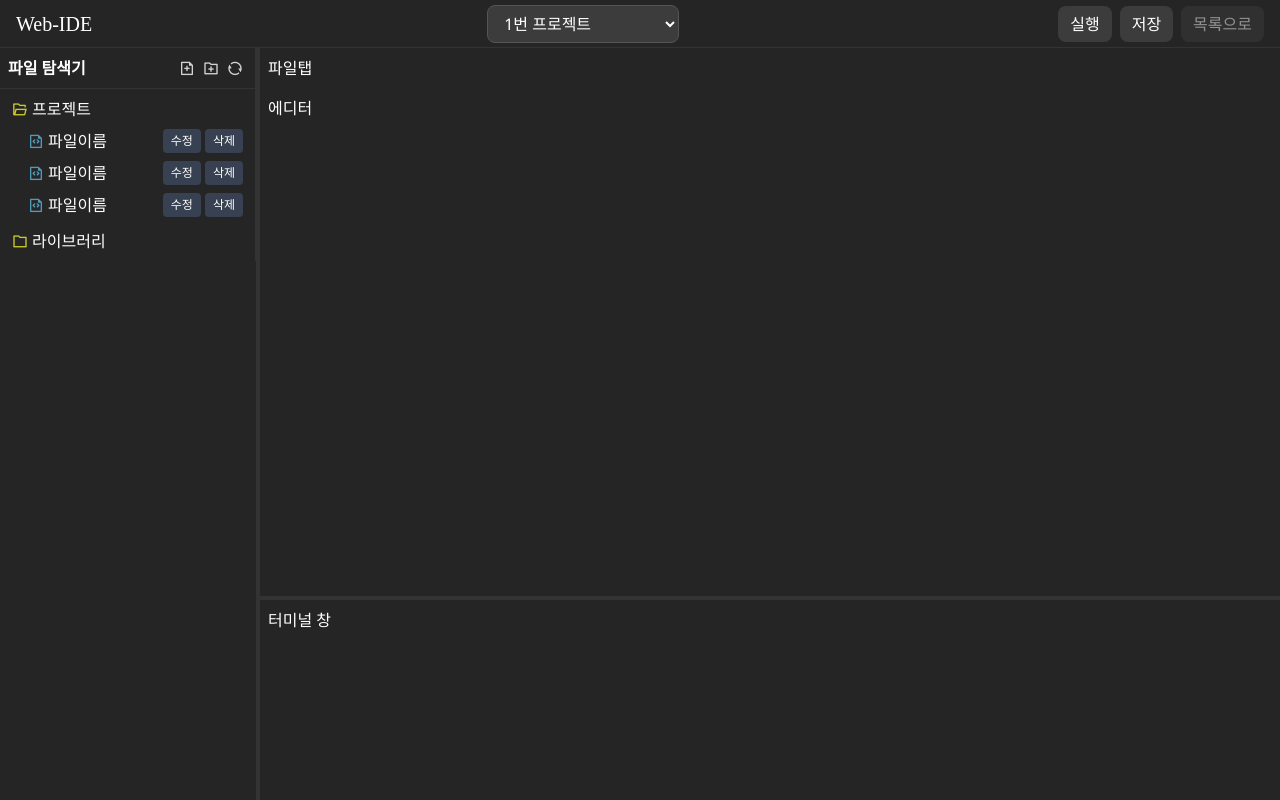
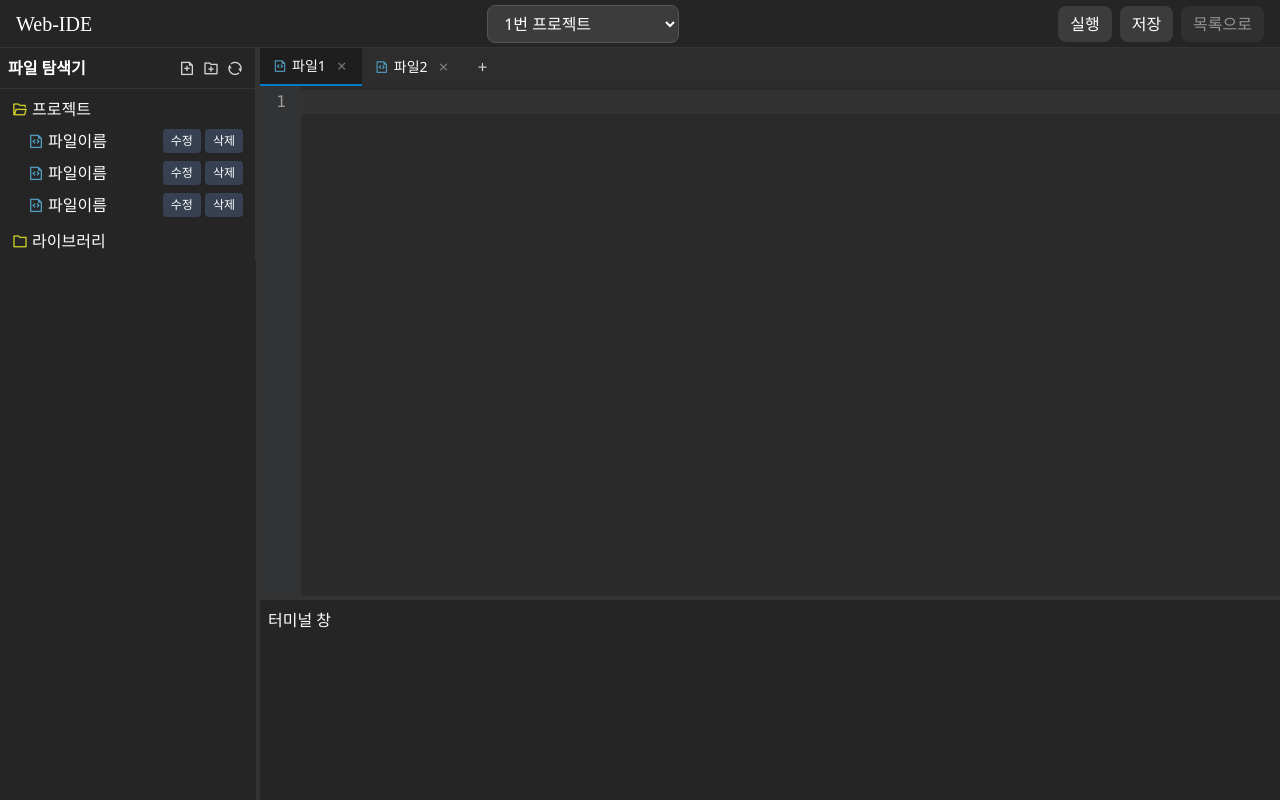
Before and after one commit to jaewoo-rain/webide-demo, a React (Vite) app: page / in a window 1280 px wide. Built offline with nearby package versions, Linux system fonts and the light colour scheme.

Commit message:
feat:editor 작성 - fileTab이랑 editor랑 결합 - codemirror 확인 - ctrl+s 시 저장 기능 추가 - 전체 화면 resize꽉 차게 만들기

```diff
--- a/package.json
+++ b/package.json
@@ -11,7 +11,9 @@
   },
   "dependencies": {
     "axios": "^1.13.2",
+    "codemirror": "^5.65.20",
     "react": "^19.2.0",
+    "react-codemirror2": "^9.0.1",
     "react-dom": "^19.2.0"
   },
   "devDependencies": {
--- /dev/null
+++ b/src/components/ide/Editor.css
@@ -0,0 +1,14 @@
+.code-editor {
+  font-family: 'Consolas', 'Monaco', monospace;
+  line-height: 1.5;
+}
+.active {
+  background-color: #1E1E1E;
+  border-bottom: 2px solid #007ACC;
+}
+
+.code-editor,
+.code-editor .CodeMirror {
+  height: 100%;
+  width: 100%;
+}
--- /dev/null
+++ b/src/components/ide/Editor.jsx
@@ -0,0 +1,146 @@
+import { useEffect, useRef } from "react"
+import "./Editor.css"
+
+import CodeMirror from "codemirror";
+import "codemirror/lib/codemirror.css";
+import "codemirror/theme/darcula.css";
+import "codemirror/addon/edit/closebrackets";
+// 언어 모드 (필요한 것만)
+// import "codemirror/mode/javascript/javascript";
+import "codemirror/mode/python/python";
+import "codemirror/addon/edit/matchbrackets";
+import "codemirror/addon/selection/active-line";
+import "codemirror/addon/fold/foldgutter";
+import "codemirror/addon/fold/foldcode";
+import "codemirror/addon/fold/brace-fold";
+import "codemirror/addon/fold/comment-fold";
+import "codemirror/addon/fold/indent-fold";
+import "codemirror/addon/fold/foldgutter.css";
+
+export default function Editor(){
+
+    const textareaRef = useRef(null);
+    const editorRef = useRef(null);
+
+    function onClickTab(page){
+        console.log(`${page}탭 클릭`);
+    }
+
+    function onCloseTab(page){
+        console.log(`${page}탭 닫음`);
+
+    }
+
+    function addTab(){
+        console.log("페이지 추가 탭 클릭")
+    }
+    function saveCode() {
+        const cm = editorRef.current;
+        if (!cm) return;
+
+        cm.focus();
+        cm.getInputField().blur();
+        cm.focus();
+
+        const code = cm.getValue();
+        console.log("저장됨:", code);
+
+        // 여기서 API 호출!
+        // fetch("/api/save", { method: "POST", body: JSON.stringify({ code }) })
+        }
+
+
+    useEffect(()=>{
+        if(editorRef.current) return;
+
+        editorRef.current = CodeMirror.fromTextArea(textareaRef.current,{
+            value: "코드미러 시작",
+            mode: "python",
+            theme: "darcula",
+            lineNumbers: true, // 왼쪽 라인 넘버 표시
+            styleActiveLine: true, // 현재 라인 강조
+            foldGutter: true, // 코드 접기 UI 활성화
+            gutters: ["CodeMirror-linenumbers", "CodeMirror-foldgutter"],
+            tabSize: 4, // 탭 하나의 공백 수
+            lineWrapping: false, // 자동 줄바꿈
+            inputStyle: "contenteditable", // 한글 IME 안정화
+            autoCloseBrackets: true, // 괄호 자동 완성
+            matchBrackets: true, // 짝 괄호 강조
+            scrollbarStyle: "native"
+        });
+
+        // Ctrl+S 저장 코드
+        editorRef.current.on("keydown", (cm, e) => {
+            const isSave = (e.ctrlKey || e.metaKey) && e.key.toLowerCase() === "s";
+
+            // IME 조합 중이면 저장 타이밍 꼬일 수 있어서 방지
+            if (e.isComposing) return;
+
+            if (isSave) {
+                e.preventDefault(); // 브라우저 기본 저장 막기
+                saveCode();
+            }
+        });
+    },[])
+
+    return(
+        <>
+         <div className="bg-[#2D2D2D] flex text-sm">
+            <div key={1}
+            onClick={()=>{
+                    onClickTab(1);
+                }}
+            className="file-tab px-3 py-2 flex items-center hover:bg-[#37373D] cursor-pointer active"
+            >
+                <div className="w-4 h-4 flex items-center justify-center mr-1">
+                    <i className="ri-file-code-line text-[#519ABA]"/>
+                </div>
+                <span>파일1</span>
+                <button className="ml-2 w-4 h-4 flex items-center justify-center opacity-50 hover:opacity-100"
+                onClick={(e)=>{
+                    e.stopPropagation();
+                    onCloseTab(1);
+                }}>
+                    <i className="ri-close-line"/>
+                </button>
+            </div>
+
+            <div key={2}
+            onClick={()=>{
+                    onClickTab(2);
+                }}
+            className="file-tab px-3 py-2 flex items-center hover:bg-[#37373D] cursor-pointer"
+            >
+                <div className="w-4 h-4 flex items-center justify-center mr-1">
+                    <i className="ri-file-code-line text-[#519ABA]"/>
+                </div>
+                <span>파일2</span>
+                <button className="ml-2 w-4 h-4 flex items-center justify-center opacity-50 hover:opacity-100"
+                onClick={(e)=>{
+                    e.stopPropagation();
+                    onCloseTab(2);
+                }}>
+                    <i className="ri-close-line"/>
+                </button>
+            </div>
+
+            {/* 페이지 추가 버튼 */}
+            <button className="px-3 py-2 flex items-center"
+                onClick={()=>{
+                    addTab();
+                }}
+            >
+                <i className="ri-add-line"/>
+            </button>
+
+        </div>
+            <div className="flex-1 overflow-auto code-editor h-full w-full">
+                <div className="h-full w-full">
+                    <textarea
+                    ref={textareaRef}
+                    />
+                </div>
+            </div>
+        </>
+    )
+}
--- a/src/pages/IdePage.jsx
+++ b/src/pages/IdePage.jsx
@@ -1,3 +1,4 @@
+import Editor from "../components/ide/Editor";
 import Header from "../components/ide/Header";
 import Sidebar from "../components/ide/Slidebar";
 
@@ -6,32 +7,23 @@ export default function IdePage(){
     <div className="flex flex-col h-screen bg-[#252526]">
       <Header />
 
-      {/* body (sidebar + main) */}
       <div className="flex flex-1 min-h-0 overflow-hidden">
-        {/* sidebar */}
-        <aside className="w-64 shrink-0">
+        <div className="w-64 shrink-0">
           <Sidebar />
-        </aside>
+        </div>
 
-        {/* divider */}
-        <div className="w-1 bg-[#333]" />
+        <div className="w-1 bg-[#333] cursor-col-resize" />
 
-        {/* main */}
-        <main className="flex-1 flex flex-col min-h-0">
-          {/* editor zone */}
-          <div className="flex-1 min-h-0 overflow-hidden">
-            <p className="text-white p-2">파일탭</p>
-            <p className="text-white p-2">에디터</p>
-          </div>
-
-          {/* resize bar */}
+        <div className="flex-1 flex flex-col min-h-0">
+          <Editor/>
+          {/* resize 바 */}
           <div className="h-1 bg-[#333] cursor-row-resize" />
 
-          {/* terminal */}
           <div className="h-[200px] overflow-hidden">
             <p className="text-white p-2">터미널 창</p>
           </div>
-        </main>
+        </div>
+
       </div>
     </div>
   );
```
Also changed, not shown: 1 other file (tests, documents, lock files or other folders).
